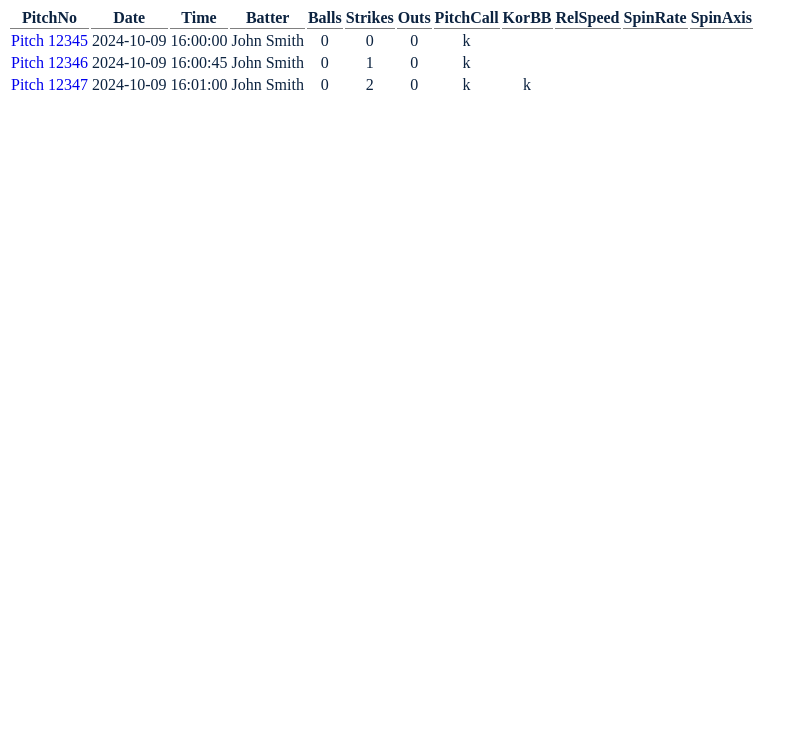
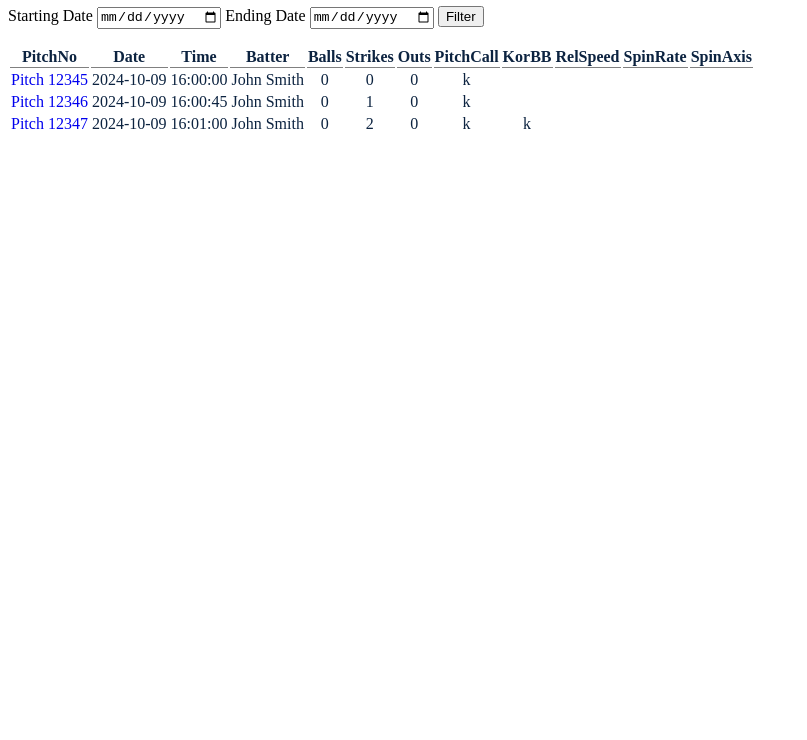
Before and after one commit to HunterSiddle/huntersiddle.github.io, a plain HTML site: page index.html in a window 1280 px wide. Shown: the part 60-800 px from the top of the page, without its empty margins (0-807 px from the left). Drawn offline with Linux system fonts and the light colour scheme.

Commit message:
added button form

```diff
--- a/index.html
+++ b/index.html
@@ -5,6 +5,13 @@
   </head>
   <body>
     <h1 class="red">Trackman Pitch Stats Viewer</h1>
+    <form>
+      <label>Starting Date</label>
+      <input type="date" id="startdate" />
+      <label>Ending Date</label>
+      <input type="date" id="enddate" />
+      <button>Filter</button>
+    </form>
     <table class="blue">
       <tr>
         <th>PitchNo</th>
@@ -63,6 +70,6 @@
         <td></td>
       </tr>
     </table>
-  <script scr="script.js"></script>
+    <script scr="script.js"></script>
   </body>
 </html>
```
